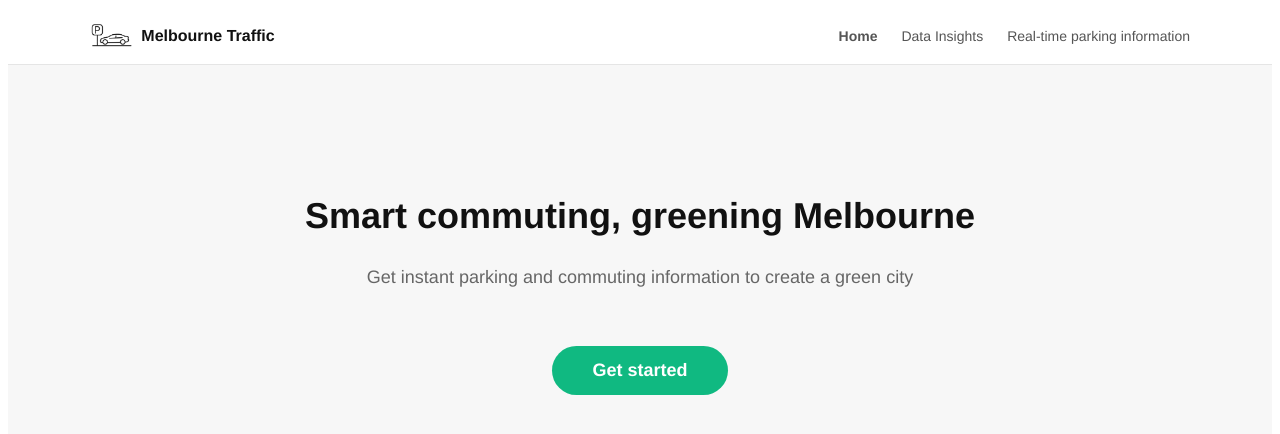
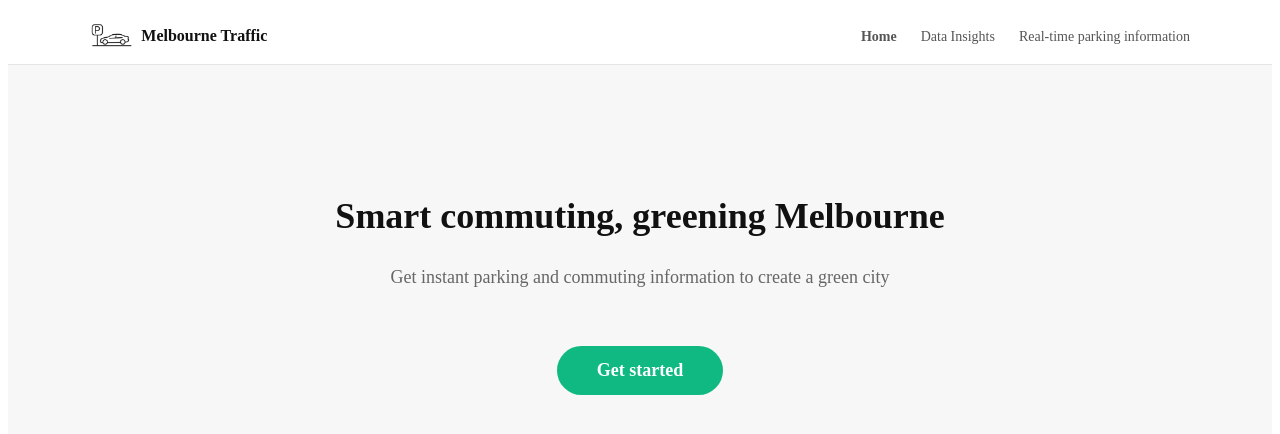
Before and after one commit to hankcxh/FIT5120---Onboarding-project, a Vue app in the folder Te19_project/frontend/: page / in a window 1280 px wide. Shown: the top 434 px of the page. Built offline with nearby package versions, Linux system fonts and the light colour scheme; no server answers.

Commit message:
Update App.vue

```diff
--- a/Te19_project/frontend/src/App.vue
+++ b/Te19_project/frontend/src/App.vue
@@ -1,25 +1,29 @@
 <template>
   <div id="app">
+    <!-- Your existing template content -->
     <router-view />
   </div>
 </template>
 
 <script>
+import { parkingAPI } from '@/services/api'
+import config from '@/config'
+
 export default {
   name: 'App',
-  mounted() {
-    // Just log the environment for debugging
-    console.log('=== APP MOUNTED ===')
-    console.log('Environment:', process.env.NODE_ENV)
-    console.log('API URL:', process.env.VUE_APP_API_URL)
+  async mounted() {
+    console.log('API URL:', config.apiUrl)  // Should show http://localhost:8000
+
+    try {
+      const response = await parkingAPI.getParkingData()
+      console.log('Data:', response.data)
+    } catch (error) {
+      console.error('API Error:', error)
+    }
   }
 }
 </script>
 
 <style>
-#app {
-  font-family: Avenir, Helvetica, Arial, sans-serif;
-  -webkit-font-smoothing: antialiased;
-  -moz-osx-font-smoothing: grayscale;
-}
+/* Your existing styles */
 </style>
```
